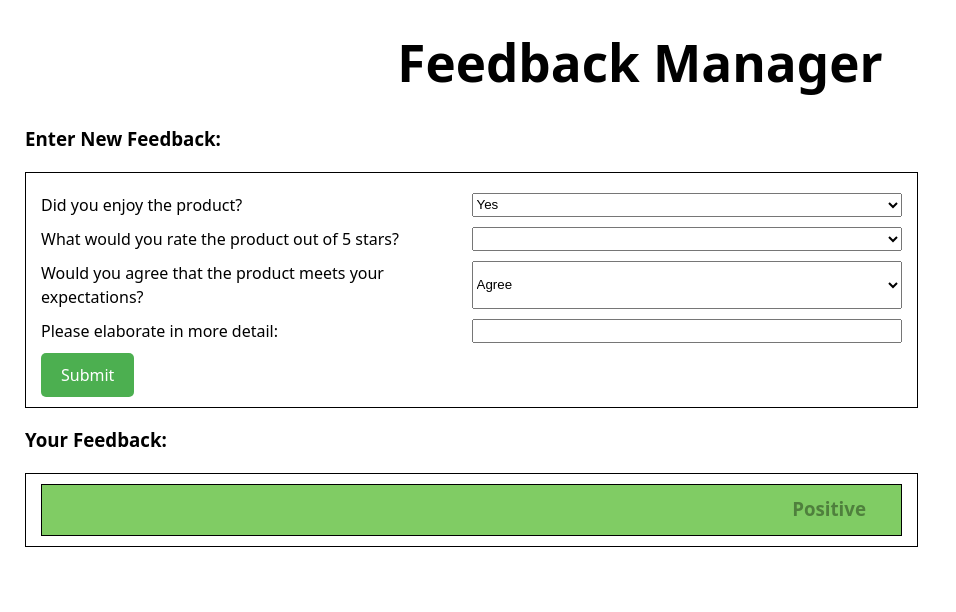
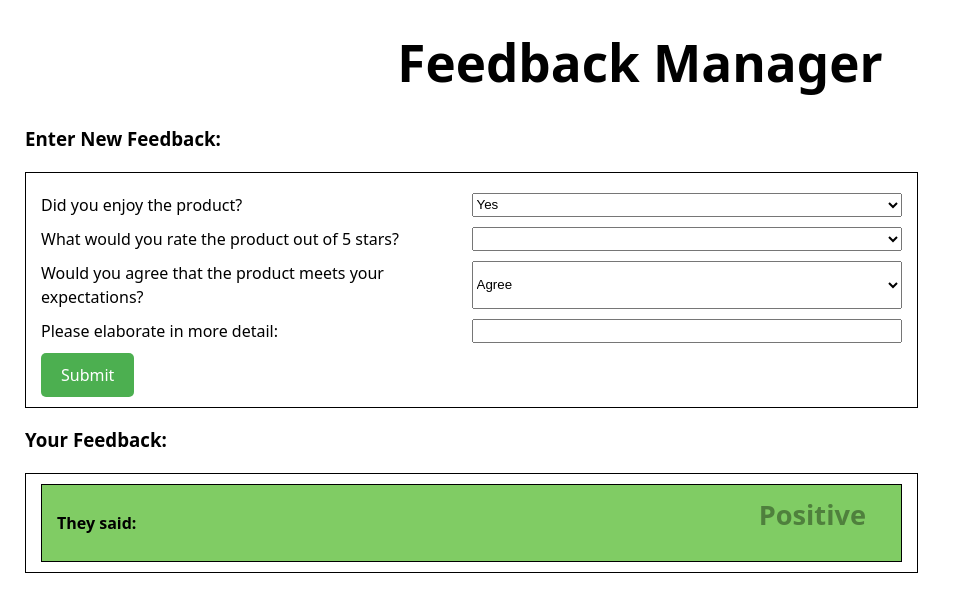
Before and after one commit to JamesBarnes48/FeedbackManagerClient, a Vue app: page / in a window 1280 px wide. Both pictures are taken after a click on the element "Submit". Shown: the top 612 px of the page, without its empty margins (0-956 px from the left). Built offline with nearby package versions, Linux system fonts and the light colour scheme.

Commit message:
render details

```diff
--- a/src/components/FeedbackComponent.vue
+++ b/src/components/FeedbackComponent.vue
@@ -26,6 +26,8 @@
         <div class="rating-container">
             <img v-for="n in feedback.rating" class="rating-img" src="../../public/star.png" alt="star">
         </div>
+        <p class="flavour-text">They said:</p>
+        <p>{{ feedback.details }}</p>
     </div>
 </template>
 
@@ -34,7 +36,7 @@
         position: relative;
         border: 1px solid black;
         padding: 10px 15px;
-        min-height: 30px;
+        min-height: 40px;
     }
 
     .positive {
@@ -50,6 +52,7 @@
         top: 10px;
         right: 35px;
         margin-top: 0;
+        font-size: 1.7rem;
         pointer-events: none;
     }
 
@@ -65,4 +68,8 @@
         height: 55px;
     }
 
+    .flavour-text {
+        font-weight: bold;
+    }
+
 </style>
```
